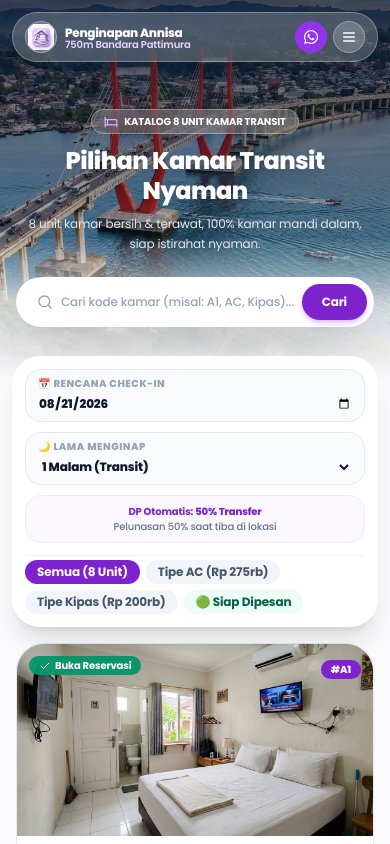
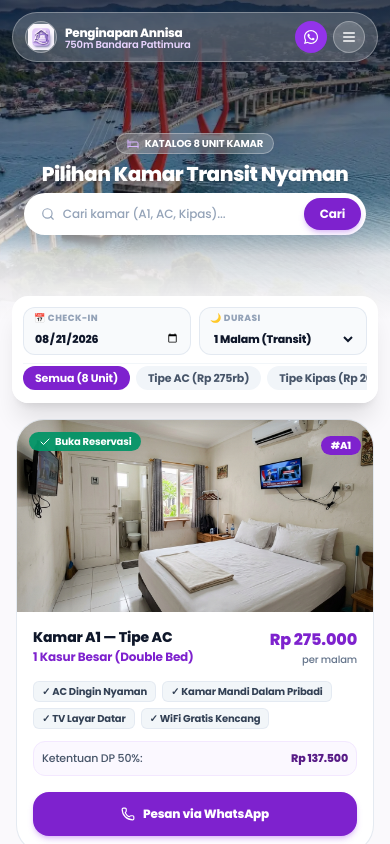
Before and after one commit to ilsetiawan1/penginapan-annisa, a Next.js app in the folder apps/web/: page /kamar in a window 390 px wide. Shown: the top 844 px of the page. Built offline with nearby package versions, Linux system fonts and the light colour scheme.

Commit message:
style(rooms): optimize room filter card and hero banner for ultra-compact zero-waste mobile layout

```diff
--- a/apps/web/src/features/public/rooms/components/room-filter.tsx
+++ b/apps/web/src/features/public/rooms/components/room-filter.tsx
@@ -1,6 +1,4 @@
 "use client";
-
-import { Calendar, Moon, Sparkles } from "lucide-react";
 
 interface RoomFilterProps {
   checkInDate: string;
@@ -21,39 +19,39 @@ export function RoomFilter({
 }: RoomFilterProps) {
   return (
     <section className="relative z-20 -mt-6 sm:-mt-8 max-w-4xl mx-auto px-3 sm:px-4">
-      <div className="bg-white/95 backdrop-blur-xl rounded-3xl p-3 sm:p-4 shadow-xl border border-white/80 space-y-3">
-        {/* Baris 1: Pemilih Tanggal Check-In & Lama Menginap (Estimator Booking) */}
-        <div className="grid grid-cols-1 sm:grid-cols-3 gap-2.5 items-center">
+      <div className="bg-white/95 backdrop-blur-xl rounded-2xl sm:rounded-3xl p-2.5 sm:p-4 shadow-xl border border-white/80 space-y-2 sm:space-y-3">
+        {/* Baris 1: Date & Duration (2 Kolom Berdampingan di Mobile, 3 Kolom di Desktop) */}
+        <div className="grid grid-cols-2 sm:grid-cols-3 gap-2 items-center">
           {/* Input Tanggal Check-In */}
-          <div className="bg-slate-50 border border-slate-200/80 rounded-2xl px-3 py-1.5 focus-within:border-purple-600 transition">
+          <div className="bg-slate-50 border border-slate-200/90 rounded-xl px-2.5 py-1 focus-within:border-purple-600 transition">
             <label
               htmlFor="kamar-checkin-date"
-              className="text-[10px] font-black text-slate-400 uppercase tracking-wider block"
+              className="text-[9px] sm:text-[10px] font-black text-slate-400 uppercase tracking-wider block"
             >
-              📅 Rencana Check-In
+              📅 Check-In
             </label>
             <input
               id="kamar-checkin-date"
               type="date"
               value={checkInDate}
               onChange={(e) => onCheckInDateChange(e.target.value)}
-              className="w-full bg-transparent text-xs sm:text-sm font-extrabold text-slate-900 outline-none cursor-pointer"
+              className="w-full bg-transparent text-[11px] sm:text-xs font-extrabold text-slate-900 outline-none cursor-pointer"
             />
           </div>
 
           {/* Selector Lama Menginap */}
-          <div className="bg-slate-50 border border-slate-200/80 rounded-2xl px-3 py-1.5 focus-within:border-purple-600 transition">
+          <div className="bg-slate-50 border border-slate-200/90 rounded-xl px-2.5 py-1 focus-within:border-purple-600 transition">
             <label
               htmlFor="kamar-nights"
-              className="text-[10px] font-black text-slate-400 uppercase tracking-wider block"
+              className="text-[9px] sm:text-[10px] font-black text-slate-400 uppercase tracking-wider block"
             >
-              🌙 Lama Menginap
+              🌙 Durasi
             </label>
             <select
               id="kamar-nights"
               value={nights}
               onChange={(e) => onNightsChange(Number(e.target.value))}
-              className="w-full bg-transparent text-xs sm:text-sm font-extrabold text-slate-900 outline-none cursor-pointer"
+              className="w-full bg-transparent text-[11px] sm:text-xs font-extrabold text-slate-900 outline-none cursor-pointer"
             >
               <option value={1}>1 Malam (Transit)</option>
               <option value={2}>2 Malam</option>
@@ -63,8 +61,8 @@ export function RoomFilter({
             </select>
           </div>
 
-          {/* Indikator Estimasi Cepat */}
-          <div className="bg-purple-50/80 border border-purple-100 rounded-2xl p-2 sm:p-2.5 text-center flex flex-col justify-center">
+          {/* Indikator DP 50% (Hanya tampil di tablet/desktop agar tampilan mobile sangat ringkas) */}
+          <div className="hidden sm:flex bg-purple-50/80 border border-purple-100 rounded-xl p-2 text-center flex-col justify-center">
             <span className="text-[10px] font-bold text-purple-700 block">
               DP Otomatis: <strong>50% Transfer</strong>
             </span>
@@ -74,17 +72,12 @@ export function RoomFilter({
           </div>
         </div>
 
-        {/* Baris 2: Filter Kategori Tipe Kamar */}
-        <div className="flex items-center justify-between gap-2 pt-1 border-t border-slate-100 flex-wrap">
-          <span className="text-[11px] font-bold text-slate-400 hidden sm:inline">
-            Pilihan Tipe Kamar:
-          </span>
-
-          <div className="flex items-center gap-1.5 flex-wrap">
+        {/* Baris 2: Filter Kategori Tipe Kamar (Horizontal Scrollable Strip) */}
+        <div className="flex items-center gap-1.5 pt-0.5 border-t border-slate-100/90 overflow-x-auto no-scrollbar py-0.5">
           <button
             type="button"
             onClick={() => onFilterChange("all")}
-              className={`px-3 py-1 rounded-xl text-xs font-bold transition-all cursor-pointer ${
+            className={`px-3 py-1 rounded-xl text-[11px] sm:text-xs font-bold shrink-0 transition-all cursor-pointer ${
               activeFilter === "all"
                 ? "bg-purple-700 text-white shadow-xs"
                 : "bg-slate-100 text-slate-600 hover:text-purple-700"
@@ -95,7 +88,7 @@ export function RoomFilter({
           <button
             type="button"
             onClick={() => onFilterChange("ac")}
-              className={`px-3 py-1 rounded-xl text-xs font-bold transition-all cursor-pointer ${
+            className={`px-3 py-1 rounded-xl text-[11px] sm:text-xs font-bold shrink-0 transition-all cursor-pointer ${
               activeFilter === "ac"
                 ? "bg-purple-700 text-white shadow-xs"
                 : "bg-slate-100 text-slate-600 hover:text-purple-700"
@@ -106,7 +99,7 @@ export function RoomFilter({
           <button
             type="button"
             onClick={() => onFilterChange("kipas")}
-              className={`px-3 py-1 rounded-xl text-xs font-bold transition-all cursor-pointer ${
+            className={`px-3 py-1 rounded-xl text-[11px] sm:text-xs font-bold shrink-0 transition-all cursor-pointer ${
               activeFilter === "kipas"
                 ? "bg-purple-700 text-white shadow-xs"
                 : "bg-slate-100 text-slate-600 hover:text-purple-700"
@@ -117,7 +110,7 @@ export function RoomFilter({
           <button
             type="button"
             onClick={() => onFilterChange("tersedia")}
-              className={`px-3 py-1 rounded-xl text-xs font-bold transition-all cursor-pointer ${
+            className={`px-3 py-1 rounded-xl text-[11px] sm:text-xs font-bold shrink-0 transition-all cursor-pointer ${
               activeFilter === "tersedia"
                 ? "bg-emerald-600 text-white shadow-xs"
                 : "bg-emerald-50 text-emerald-800 hover:bg-emerald-100"
@@ -127,7 +120,6 @@ export function RoomFilter({
           </button>
         </div>
       </div>
-      </div>
     </section>
   );
 }
--- a/apps/web/src/features/public/rooms/components/room-hero.tsx
+++ b/apps/web/src/features/public/rooms/components/room-hero.tsx
@@ -9,7 +9,7 @@ interface RoomHeroProps {
 
 export function RoomHero({ searchQuery, onSearchChange }: RoomHeroProps) {
   return (
-    <section className="relative w-full h-[380px] sm:h-[460px] lg:h-[490px] flex items-center justify-center overflow-hidden">
+    <section className="relative w-full h-[320px] sm:h-[420px] lg:h-[460px] flex items-center justify-center overflow-hidden">
       <Image
         src="/rooms/JMP-Ambon-baru.webp"
         alt="Jembatan Merah Putih Ambon"
@@ -20,37 +20,37 @@ export function RoomHero({ searchQuery, onSearchChange }: RoomHeroProps) {
       {/* Top dark overlay for text contrast */}
       <div className="absolute inset-0 bg-gradient-to-b from-slate-950/70 via-slate-950/40 to-transparent" />
       {/* Smooth Bottom White Fade Transition */}
-      <div className="absolute inset-x-0 bottom-0 h-36 sm:h-48 bg-gradient-to-t from-[#faf9fc] via-[#faf9fc]/80 to-transparent pointer-events-none" />
+      <div className="absolute inset-x-0 bottom-0 h-32 sm:h-44 bg-gradient-to-t from-[#faf9fc] via-[#faf9fc]/85 to-transparent pointer-events-none" />
 
-      <div className="relative z-10 max-w-4xl mx-auto px-4 text-center text-white pt-14 sm:pt-16">
-        <div className="inline-flex items-center gap-1.5 px-3 py-1 rounded-full bg-white/20 backdrop-blur-md border border-white/30 text-white text-[10px] sm:text-xs font-bold mb-3 sm:mb-4 shadow-sm">
-          <Bed className="w-3.5 h-3.5 text-purple-300" />
-          <span>KATALOG 8 UNIT KAMAR TRANSIT</span>
+      <div className="relative z-10 max-w-4xl mx-auto px-4 text-center text-white pt-12 sm:pt-16">
+        <div className="inline-flex items-center gap-1.5 px-2.5 py-0.5 rounded-full bg-white/20 backdrop-blur-md border border-white/30 text-white text-[10px] sm:text-xs font-bold mb-2 shadow-sm">
+          <Bed className="w-3 h-3 text-purple-300" />
+          <span>KATALOG 8 UNIT KAMAR</span>
         </div>
 
-        <h1 className="text-2xl sm:text-4xl lg:text-5xl font-black tracking-tight leading-tight mb-2 sm:mb-3 drop-shadow-md">
+        <h1 className="text-xl sm:text-3xl lg:text-4xl font-black tracking-tight leading-tight mb-1.5 drop-shadow-md">
           Pilihan Kamar Transit Nyaman
         </h1>
 
-        <p className="text-xs sm:text-sm md:text-base text-slate-200 font-normal max-w-xl mx-auto leading-relaxed drop-shadow-sm mb-6 sm:mb-8">
-          8 unit kamar bersih &amp; terawat, 100% kamar mandi dalam, siap istirahat nyaman.
+        <p className="text-[11px] sm:text-sm text-slate-200 font-normal max-w-lg mx-auto leading-relaxed drop-shadow-sm mb-4 sm:mb-6 hidden xs:block">
+          8 unit kamar bersih &amp; terawat, 100% kamar mandi dalam, 750m dari Bandara Pattimura.
         </p>
 
         {/* Floating Search Bar */}
-        <div className="max-w-xl mx-auto bg-white rounded-full p-1.5 sm:p-2 shadow-2xl flex items-center gap-2 border border-white/80">
-          <div className="pl-3.5 sm:pl-4 text-slate-400">
-            <Search className="w-4 h-4 sm:w-5 sm:h-5 text-slate-400" />
+        <div className="max-w-md sm:max-w-lg mx-auto bg-white rounded-full p-1 sm:p-1.5 shadow-2xl flex items-center gap-2 border border-white/80">
+          <div className="pl-3 text-slate-400">
+            <Search className="w-3.5 h-3.5 sm:w-4 sm:h-4 text-slate-400" />
           </div>
           <input
             type="text"
             value={searchQuery}
             onChange={(e) => onSearchChange(e.target.value)}
-            placeholder="Cari kode kamar (misal: A1, AC, Kipas)..."
-            className="w-full bg-transparent text-slate-900 placeholder:text-slate-400 text-xs sm:text-sm font-medium outline-none py-1"
+            placeholder="Cari kamar (A1, AC, Kipas)..."
+            className="w-full bg-transparent text-slate-900 placeholder:text-slate-400 text-xs sm:text-sm font-medium outline-none py-0.5"
           />
           <Button
             type="button"
-            className="rounded-full bg-purple-700 hover:bg-purple-800 text-white font-bold text-xs sm:text-sm px-5 sm:px-6 py-2 h-9 sm:h-10 shrink-0 shadow-md transition-all cursor-pointer"
+            className="rounded-full bg-purple-700 hover:bg-purple-800 text-white font-bold text-xs px-4 sm:px-5 py-1.5 h-8 sm:h-9 shrink-0 shadow-md transition-all cursor-pointer"
           >
             Cari
           </Button>
```
Lines whose indentation alone changed are shown as unchanged.
